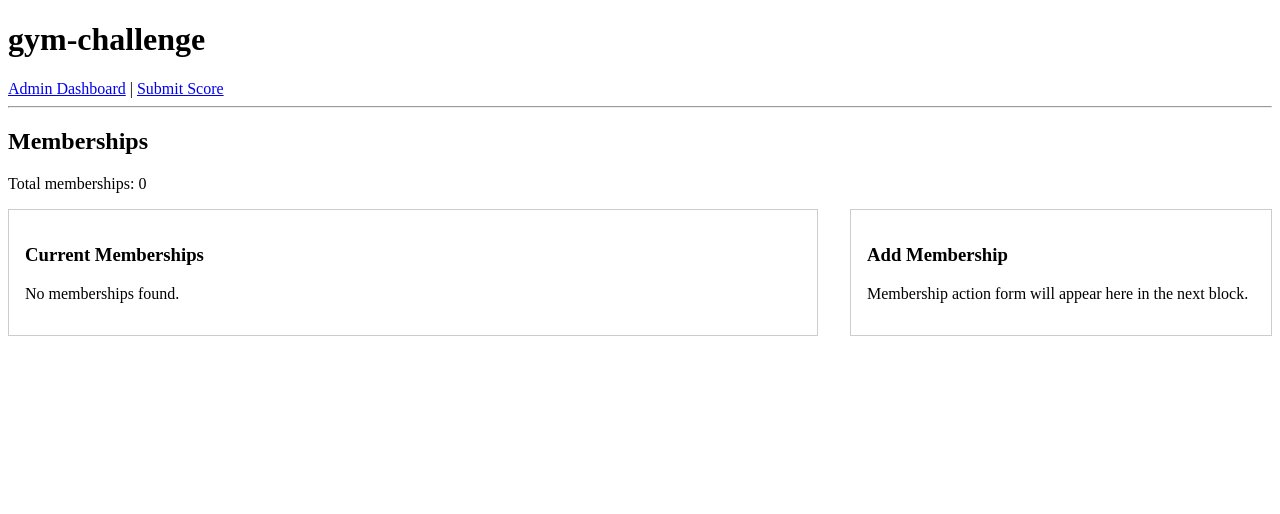
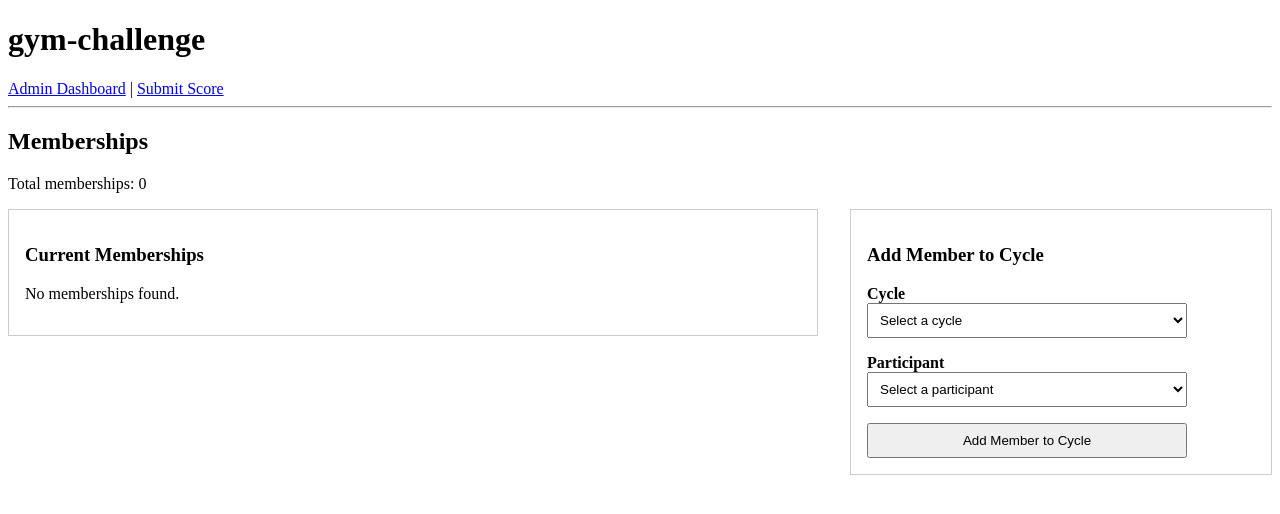
Before and after one commit to mustavo-dev/gym-challenge, a Flask app: page /admin/memberships in a window 1280 px wide. Shown: the top 514 px of the page. Run offline with Flask 3, Linux system fonts and the light colour scheme.

Commit message:
feat: add membership form shell to two panel admin layout

```diff
--- a/src/ui/routes/admin_routes.py
+++ b/src/ui/routes/admin_routes.py
@@ -77,10 +77,15 @@ def participants_page():
 def memberships_page():
     """Render the admin memberships page."""
     memberships = get_memberships_for_list()
+    participant_choices = get_participant_choices()
+    cycle_choices = get_cycles_for_list()
+
     return render_template(
         "admin/memberships.html",
         page_title="Memberships",
         memberships=memberships,
+        participant_choices=participant_choices,
+        cycle_choices=cycle_choices,
     )
 
 
--- a/src/ui/templates/admin/memberships.html
+++ b/src/ui/templates/admin/memberships.html
@@ -35,9 +35,37 @@
 
 {% include "admin/partials/two_panel_switch.html" %}
 
-<h3>Add Membership</h3>
+<h3>Add Member to Cycle</h3>
 
-<p>Membership action form will appear here in the next block.</p>
+<form method="post" action="#">
+  <div>
+    <label for="cycle_id">Cycle</label><br>
+    <select id="cycle_id" name="cycle_id">
+      <option value="">Select a cycle</option>
+      {% for cycle in cycle_choices %}
+        <option value="{{ cycle.cycle_id }}">
+          {{ cycle.name }} ({{ cycle.cycle_id }})
+        </option>
+      {% endfor %}
+    </select>
+  </div>
+
+  <div>
+    <label for="participant_id">Participant</label><br>
+    <select id="participant_id" name="participant_id">
+      <option value="">Select a participant</option>
+      {% for participant in participant_choices %}
+        <option value="{{ participant.participant_id }}">
+          {{ participant.display_name }}
+        </option>
+      {% endfor %}
+    </select>
+  </div>
+
+  <div>
+    <button type="submit">Add Member to Cycle</button>
+  </div>
+</form>
 
 {% include "admin/partials/two_panel_end.html" %}
 
```
